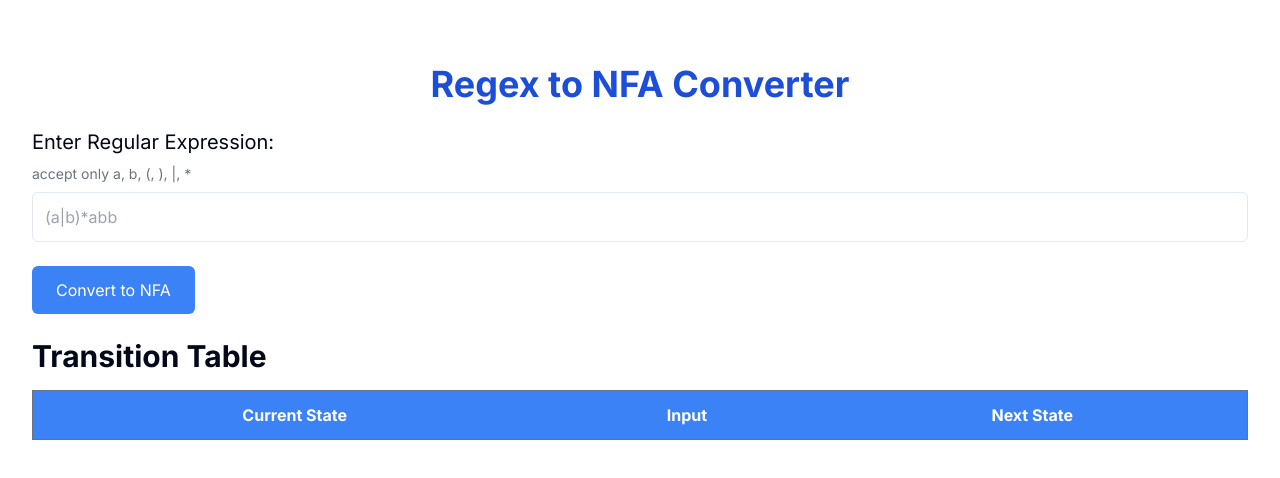
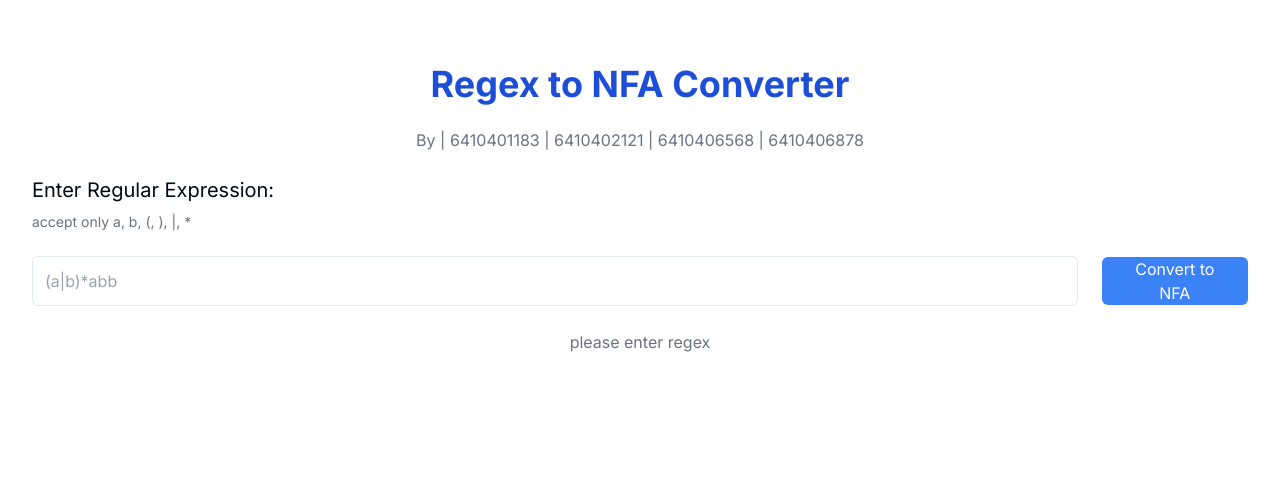
Before and after one commit to ong22280/regex-to-nfa, a Next.js app: page / in a window 1280 px wide. Shown: the top 478 px of the page. Built offline with nearby package versions, Linux system fonts and the light colour scheme.

Commit message:
update UI

```diff
--- a/src/components/RegexToNFA.tsx
+++ b/src/components/RegexToNFA.tsx
@@ -207,37 +207,51 @@ const RegexToNFA: React.FC = () => {
       <h1 className="text-4xl font-bold mb-6 text-center text-blue-700">
         Regex to NFA Converter
       </h1>
+      <p className="text-center text-gray-500 mb-6">
+        By | 6410401183 | 6410402121 | 6410406568 | 6410406878
+      </p>
+
       <label className="block mb-6">
         <span className="block text-xl mb-2">Enter Regular Expression:</span>
         <span className="block text-sm mb-2 text-gray-500">
           accept only a, b, (, ), |, *
         </span>
+      </label>
+      <div className="flex flex-col md:flex-row md:items-center gap-4">
         <input
-          className="border p-3 w-full rounded-md focus:outline-none focus:ring focus:border-blue-500"
+          className="border p-3 w-full md:w-full md:mr-2 rounded-md focus:outline-none focus:ring focus:border-blue-500"
           type="text"
           value={regex}
           placeholder="(a|b)*abb"
           onChange={(e) => setRegex(e.target.value)}
         />
-      </label>
         <button
-        className="bg-blue-500 text-white px-6 py-3 rounded-md hover:bg-blue-700 transition duration-300 w-full md:w-auto"
+          className="bg-blue-500 text-white px-6  rounded-md hover:bg-blue-700 transition duration-300 w-full md:w-auto"
           onClick={convertToNFA}
         >
           Convert to NFA
         </button>
-
-      <div className="mt-6">
-        {graphData && (
-          <div className="mt-8 h-96">
-            <h2 className="text-3xl font-bold mb-4">NFA Graph</h2>
-            <Graph graph={graphData} options={graphOptions} />
-          </div>
-        )}
       </div>
 
+      {/* if have transition table */}
+      {transitionTable.length > 0 && (
+        <>
           <div className="mt-6 overflow-x-auto">
-        <h2 className="text-3xl font-bold mb-4">Transition Table</h2>
+            {/* Q = set of states, E = set of input symbols, q0 = start state, F = set of final states */}
+            <h2 className="text-2xl font-bold mb-4">NFA description</h2>
+            <p className="text-gray-500 mb-2">
+              Q = {transitionTable.map((row) => row[0]).join(", ")}
+            </p>
+
+            <p className="text-gray-500 mb-2">E = {["a", "b"].join(", ")}</p>
+
+            <p className="text-gray-500 mb-2">q0 = q[0]</p>
+
+            <p className="text-gray-500 mb-2">
+              F = {transitionTable.length + 1}
+            </p>
+
+            <h2 className="text-2xl font-bold mb-4">Transition Table</h2>
             <table className="w-full border-collapse border border-gray-500">
               <thead>
                 <tr className="bg-blue-500 text-white">
@@ -248,7 +262,10 @@ const RegexToNFA: React.FC = () => {
               </thead>
               <tbody>
                 {transitionTable.map((row, index) => (
-              <tr key={index} className={index % 2 === 0 ? "bg-gray-100" : ""}>
+                  <tr
+                    key={index}
+                    className={index % 2 === 0 ? "bg-gray-100" : ""}
+                  >
                     <td className="p-3">{`q[${row[0]}]`}</td>
                     <td className="p-3">{["a", "b", "e"][row[1]]}</td>
                     <td className="p-3">
@@ -261,6 +278,24 @@ const RegexToNFA: React.FC = () => {
               </tbody>
             </table>
           </div>
+
+          <div className="mt-6">
+            {graphData && (
+              <div className="mt-8 h-96">
+                <h2 className="text-2xl font-bold mb-4">NFA Graph</h2>
+                <Graph graph={graphData} options={graphOptions} />
+              </div>
+            )}
+          </div>
+        </>
+      )}
+
+      {/* if no transition table */}
+      {transitionTable.length === 0 && (
+        <div className="mt-6">
+          <p className="text-center text-gray-500 mb-2">please enter regex</p>
+        </div>
+      )}
     </div>
   );
 };
```
Also changed, not shown: 1 other file (tests, documents, lock files or other folders). Lines whose indentation alone changed are shown as unchanged.
